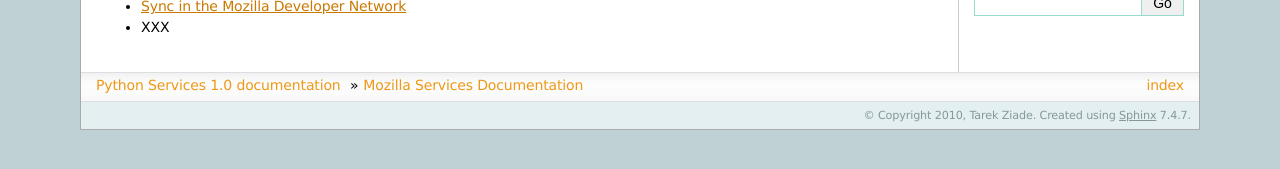
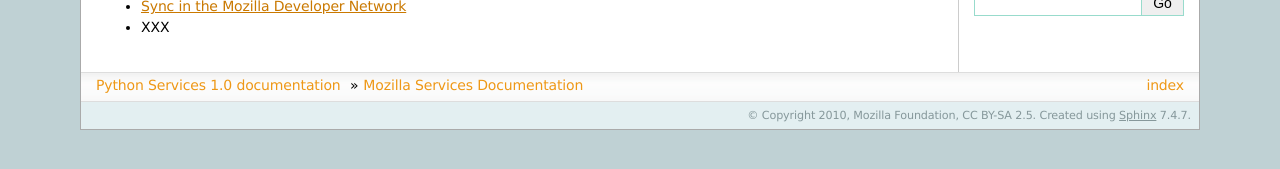
Before and after one commit to mozilla-services/docs, a Sphinx documentation site: the page built from source/index.rst, in a window 1280 px wide. Shown: the part 162-331 px from the top of the page. Built offline with Sphinx 7.4.7, drawn with Linux system fonts in a browser that asks for light colours.

Commit message:
changed the copyright info

```diff
--- a/source/conf.py
+++ b/source/conf.py
@@ -41,7 +41,7 @@ master_doc = 'index'
 
 # General information about the project.
 project = u'Python Services'
-copyright = u'2010, Tarek Ziade'
+copyright = u'2010, Mozilla Foundation, CC BY-SA 2.5'
 
 # The version info for the project you're documenting, acts as replacement for
 # |version| and |release|, also used in various other places throughout the
```
